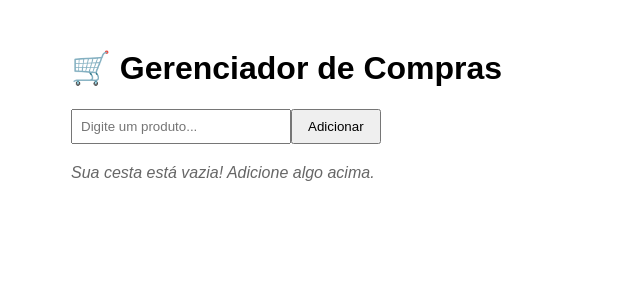
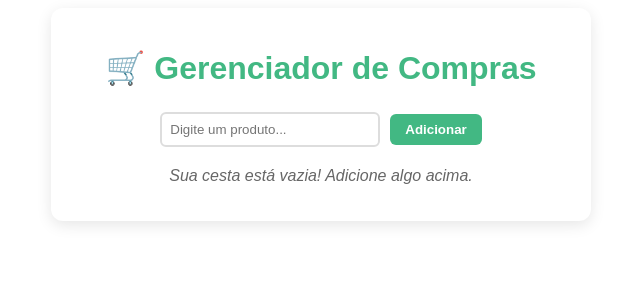
Before and after one commit to mariasilva1208/gerenciador-de-compras, a Vue app: page / in a window 1280 px wide. Shown: the top 300 px of the page, without its empty margins (319-959 px from the left). Built offline with nearby package versions, Linux system fonts and the light colour scheme; the HTML template or start-up script is replaced by a standard one.

Commit message:
style: adiciona CSS

```diff
--- a/src/App.vue
+++ b/src/App.vue
@@ -56,4 +56,94 @@ const removerProduto = (index) => {
 
 <style scoped>
 
+
+main {
+  max-width: 450px;
+  margin: 40px auto;
+  padding: 25px;
+  background-color: #ffffff;
+  border-radius: 12px;
+  box-shadow: 0 4px 15px rgba(0, 0, 0, 0.1);
+  text-align: center;
+  color: #333;
+}
+
+h1 {
+  color: #42b883;
+  margin-bottom: 25px;
+}
+
+
+input {
+  padding: 10px;
+  border: 2px solid #ddd;
+  border-radius: 6px;
+  width: 60%;
+  margin-right: 10px;
+  outline: none;
+  transition: border-color 0.3s;
+}
+
+input:focus {
+  border-color: #42b883;
+}
+
+
+button {
+  padding: 10px 15px;
+  border: none;
+  border-radius: 6px;
+  cursor: pointer;
+  font-weight: bold;
+  transition: opacity 0.2s;
+}
+
+button:hover {
+  opacity: 0.8;
+}
+
+
+.input-group button {
+  background-color: #42b883;
+  color: white;
+}
+
+
+li button {
+  background-color: #ff4d4d;
+  color: white;
+  padding: 5px 10px;
+  font-size: 0.8rem;
+}
+
+/* Lista */
+ul {
+  list-style: none;
+  padding: 0;
+  margin-top: 20px;
+}
+
+li {
+  background: #f9f9f9;
+  margin-bottom: 10px;
+  padding: 12px;
+  border-radius: 8px;
+  display: flex;
+  justify-content: space-between;
+  align-items: center;
+}
+
+
+.contador {
+  margin-top: 20px;
+  font-size: 1.1rem;
+  color: #666;
+}
+
+.vazia {
+  color: #999;
+  font-style: italic;
+  margin-top: 20px;
+}
+
 </style>
```
